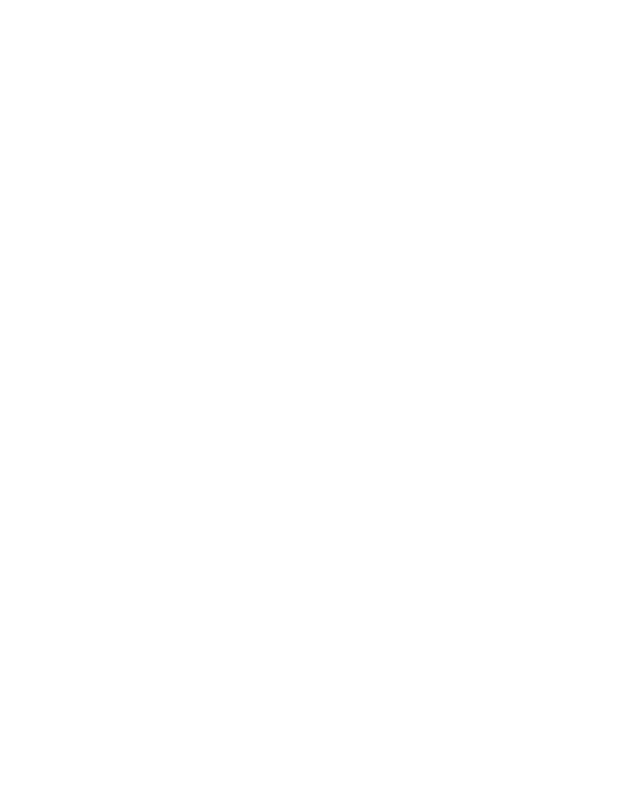
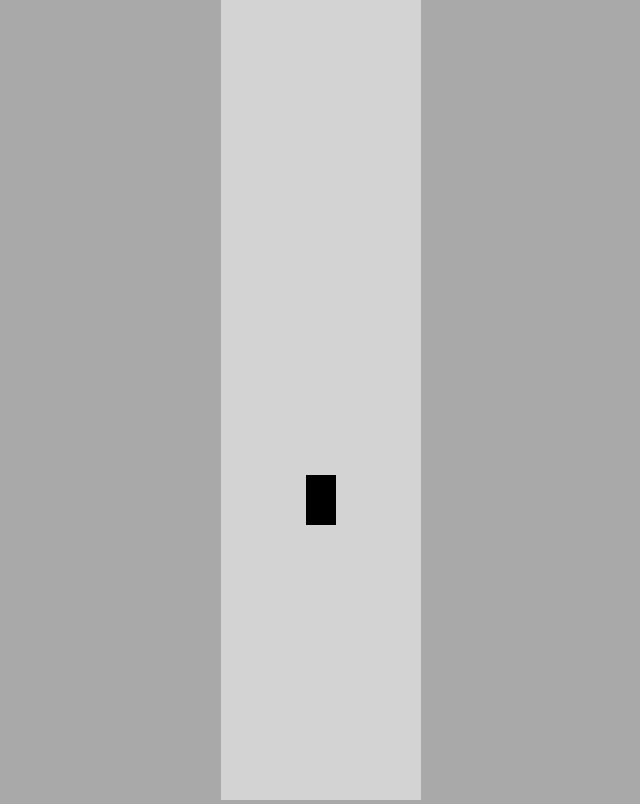
Before and after one commit to LMN1590/Self-Driving-Car, a plain HTML site: page index.html in a window 1280 px wide. Shown: the whole page, without its empty margins (319-959 px from the left). Drawn offline with Linux system fonts and the light colour scheme.

Commit message:
Add car and driving

```diff
--- /dev/null
+++ b/car.js
@@ -0,0 +1,56 @@
+class Car{
+    constructor(x,y,width,height){
+        this.x=x;
+        this.y=y;
+        this.width=width;
+        this.height=height;
+        this.speed=0;
+        this.accel=0.2;
+        this.maxSpeed=3;
+        this.friction=0.1;
+        this.angle=0;
+        this.controls= new Controls();
+    }
+    update(){
+        if(this.controls.forward){
+            if(this.speed>0) this.speed-=this.accel*2;
+            else this.speed-=this.accel;
+        }
+        if(this.controls.reverse){
+            if(this.speed<0) this.speed+=this.accel*2;
+            else this.speed+=this.accel;
+        }
+        if(this.controls.left){
+            this.angle-=0.05;
+        }
+        if(this.controls.right){
+            this.angle+=0.05;
+        }
+        if(this.speed>this.maxSpeed/2) this.speed=this.maxSpeed/2;
+        if(this.speed<-this.maxSpeed) this.speed=-this.maxSpeed;
+
+        if(Math.abs(this.speed)<this.friction)this.speed=0;
+        if(this.speed>0)this.speed-=this.friction;
+        if(this.speed<0)this.speed+=this.friction;
+
+        console.log(this.angle);
+
+        this.x+=Math.cos(this.angle+Math.PI/2)*this.speed;
+        this.y+=Math.sin(this.angle+Math.PI/2)*this.speed;
+    }
+    draw(ctx){
+        ctx.save();
+        ctx.translate(this.x,this.y);
+        ctx.rotate(this.angle)
+        ctx.beginPath();
+        ctx.rect(
+            -this.width/2,
+            -this.height/2,
+            this.width,
+            this.height
+        );
+        ctx.fill();
+        ctx.restore();
+
+    }
+}
--- /dev/null
+++ b/control.js
@@ -0,0 +1,43 @@
+class Controls{
+    constructor(){
+        this.forward=false;
+        this.left=false;
+        this.right=false;
+        this.reverse=false;
+        this.#addKeyboardListenners();
+    }
+    #addKeyboardListenners(){
+        document.onkeydown=(event)=>{
+            switch(event.key){
+                case "ArrowLeft":
+                    this.left=true;
+                    break;
+                case "ArrowRight":
+                    this.right=true;
+                    break;
+                case "ArrowUp":
+                    this.forward=true;
+                    break;
+                case "ArrowDown":
+                    this.reverse=true;
+                    break;
+            }
+        }
+        document.onkeyup=(event)=>{
+            switch(event.key){
+                case "ArrowLeft":
+                    this.left=false;
+                    break;
+                case "ArrowRight":
+                    this.right=false;
+                    break;
+                case "ArrowUp":
+                    this.forward=false;
+                    break;
+                case "ArrowDown":
+                    this.reverse=false;
+                    break;
+            }
+        }
+    }
+}
--- a/index.html
+++ b/index.html
@@ -6,6 +6,8 @@
     </head>
     <body>
         <canvas id="myCanvas"></canvas>
+        <script src="control.js"></script>
+        <script src="car.js"></script>
         <script src="main.js"></script>
     </body>
 </html>
--- a/main.js
+++ b/main.js
@@ -0,0 +1,16 @@
+const canvas=document.getElementById("myCanvas");
+
+canvas.width=200
+
+const ctx=canvas.getContext("2d")
+const car=new Car(100,500,30,50)
+car.draw(ctx)
+
+animate()
+
+function animate(){
+    car.update();
+    canvas.height=window.innerHeight
+    car.draw(ctx);
+    requestAnimationFrame(animate);
+}
--- a/style.css
+++ b/style.css
@@ -0,0 +1,9 @@
+body{
+    margin:0%;
+    background: darkgray;
+    overflow:hidden;
+    text-align: center;
+}
+#myCanvas{
+    background-color: lightgray;
+}
```
